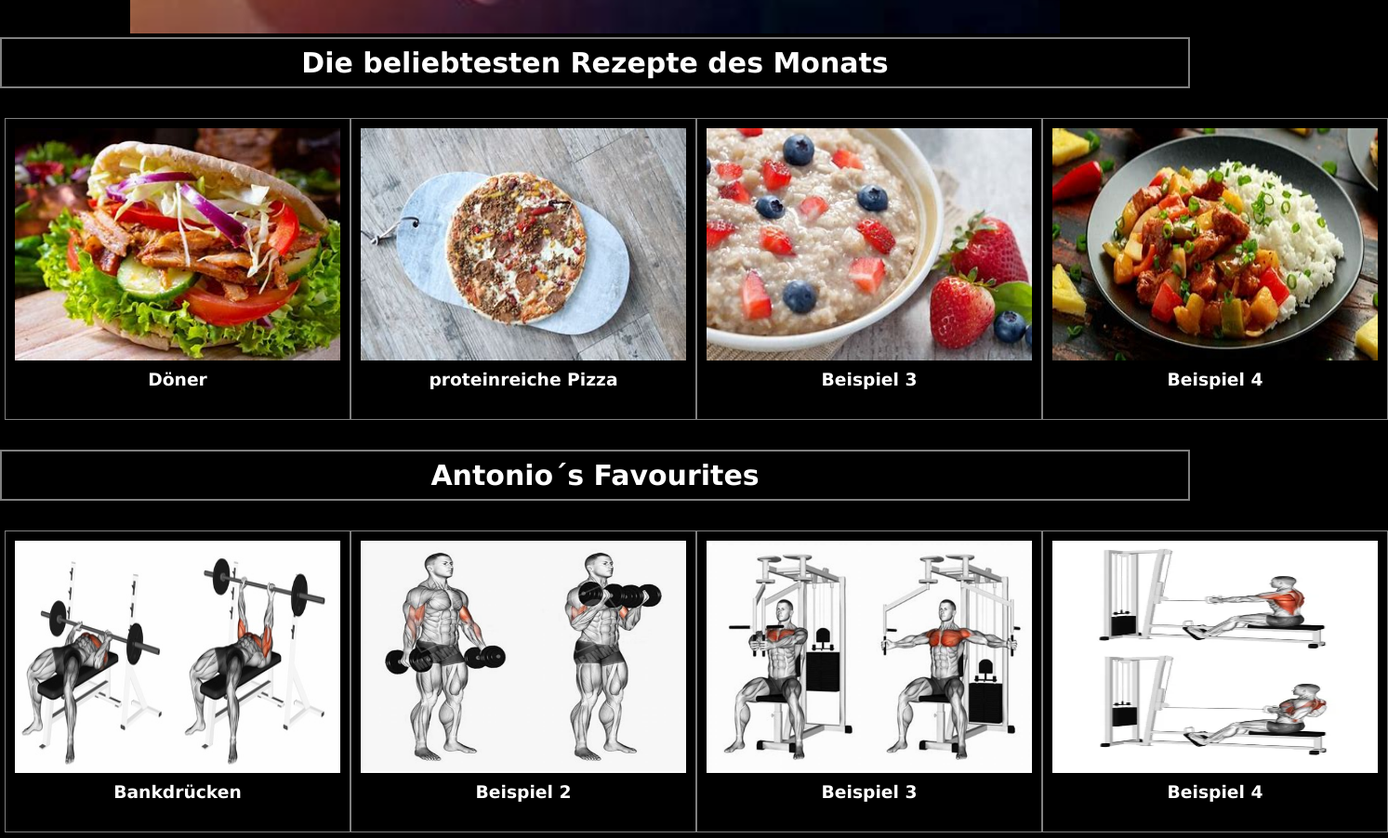
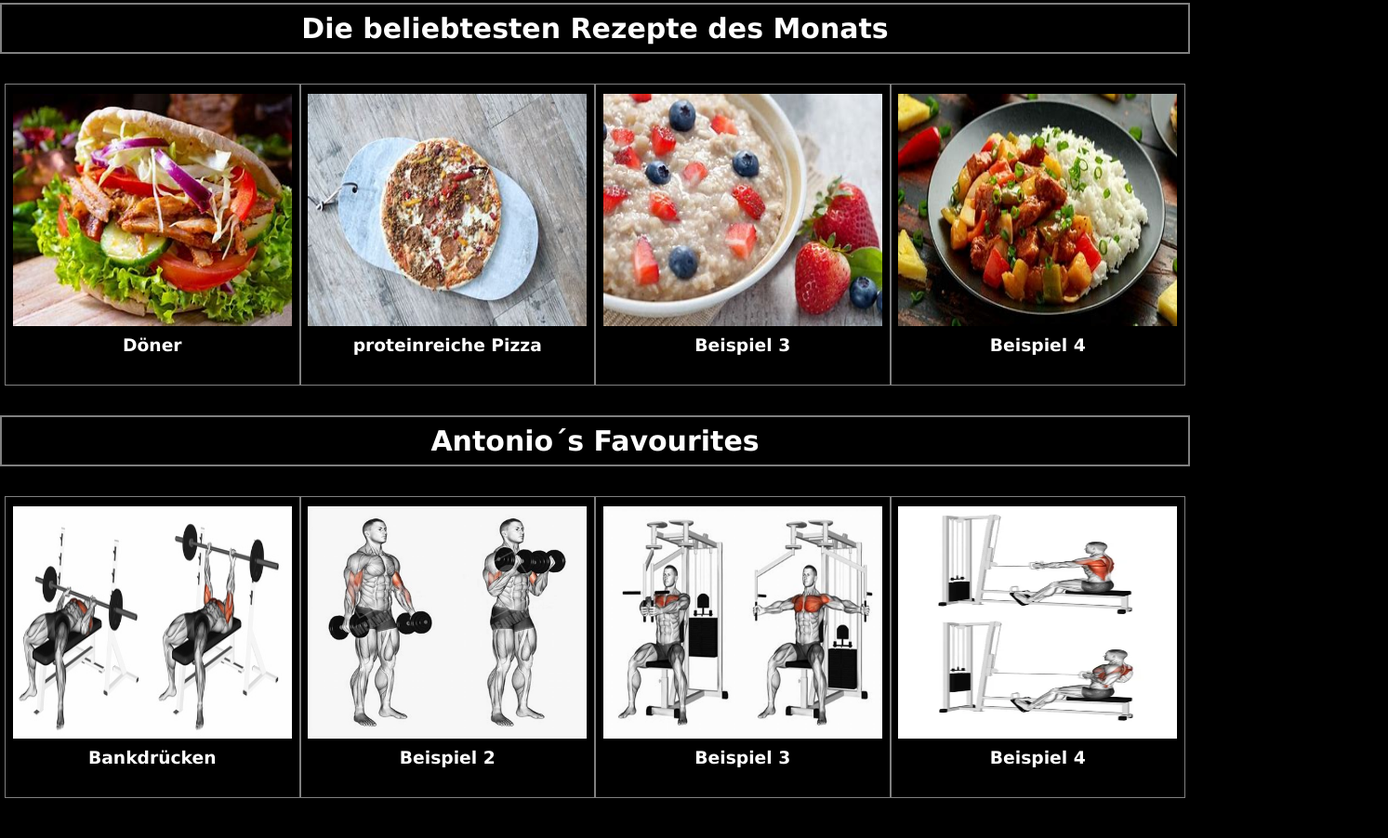
Before and after one commit to beli2004/Flex-Fuels, a plain HTML site: page index.html in a window 1280 px wide. Shown: the part 659-1561 px from the top of the page at 93% size, 1493 px wide, since content can reach past the window. Drawn offline with Linux system fonts and the light colour scheme.

Commit message:
add changes for  rsponse

```diff
--- a/index.css
+++ b/index.css
@@ -1,5 +1,3 @@
-
-
 * {
   box-sizing: border-box;
 }
@@ -48,11 +46,6 @@
   top: 0;
 }
 
-img {
-  width: 50%;
-  height: 70vh;
-}
-
 .fade {
   animation-name: fade;
   animation-duration: 1.5s;
@@ -82,6 +75,7 @@ img {
 }
 
 .Rezepte a {
+  width: 29%;
   margin: 2em 0;
   border: 1px solid gray;
   padding-bottom: 2em;
@@ -91,6 +85,9 @@ img {
   align-items: center;
   color: white;
 }
+.Rezepte a img {
+  width: 95%;
+}
 
 .Rezepte a:hover {
   color: rgb(178, 178, 92);
@@ -98,13 +95,14 @@ img {
 
 .Übungen {
   display: flex;
-  justify-content: space-between;
+  justify-content: center;
   align-items: center;
   padding: 0 5px;
   width: 100%;
 }
 
 .Übungen a {
+  width: 25%;
   margin: 2em 0;
   border: 1px solid gray;
   padding-bottom: 2em;
@@ -114,6 +112,9 @@ img {
   align-items: center;
   color: white;
 }
+.Übungen a img {
+  width: 95%;
+}
 
 .Übungen a:hover {
   color: rgb(178, 178, 92);
```
